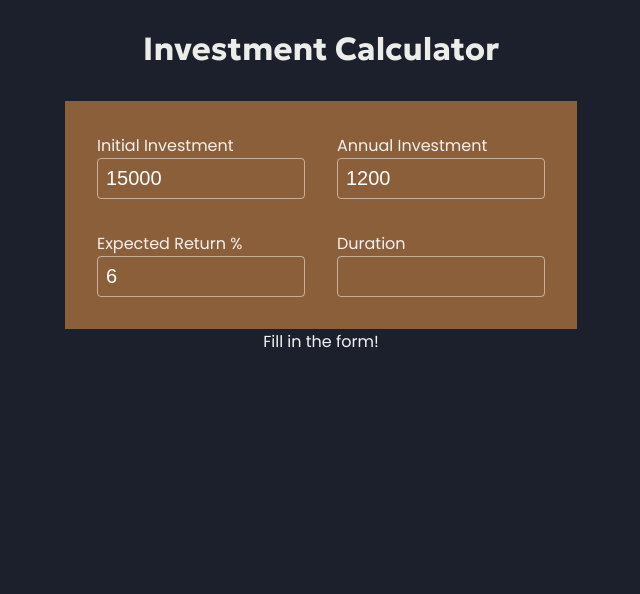
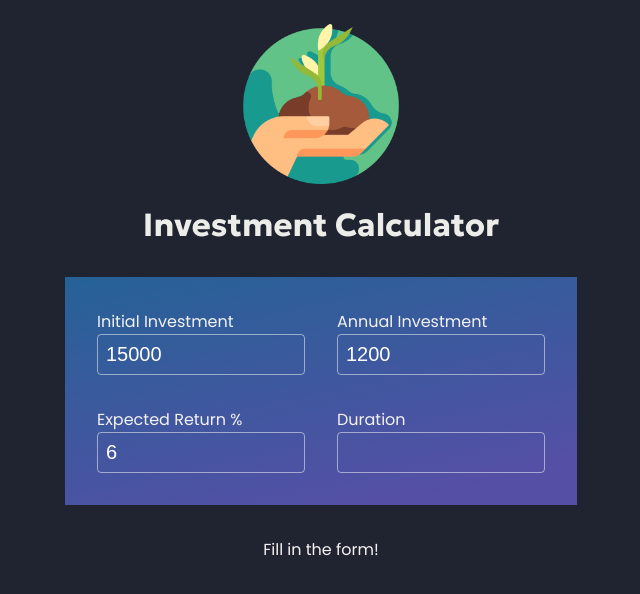
Before and after one commit to samko945/investment-calc, a React (Vite) app: page / in a window 1280 px wide. Shown: the top 594 px of the page, without its empty margins (319-959 px from the left). Built offline with nearby package versions, Linux system fonts and the light colour scheme.

Commit message:
add image

```diff
--- a/src/App.jsx
+++ b/src/App.jsx
@@ -1,4 +1,5 @@
 import { useState } from "react";
+import saplingImage from "../assets/sapling.png";
 import CalcParamsForm from "./components/CalcParamsForm";
 import Result from "./components/Result";
 
@@ -15,6 +16,7 @@ function App() {
 
 	return (
 		<>
+			<img src={saplingImage} alt="sapling" />
 			<h1>Investment Calculator</h1>
 			<CalcParamsForm data={calcParams} onDataChange={handleCalcParamsChange} />
 			<Result input={calcParams} />
--- a/src/index.css
+++ b/src/index.css
@@ -9,33 +9,46 @@ font-family: "Geologica", sans-serif;
 
 body {
 	font-family: "Poppins", sans-serif;
-	background-color: rgb(27, 32, 44);
+	background-color: rgb(32, 36, 48);
 	color: rgb(244, 242, 242);
 	display: flex;
 	flex-direction: column;
 	align-items: center;
 }
 
+img {
+	display: block;
+	margin: 1rem auto;
+	width: 10rem;
+}
+
 h1 {
 	font-family: "Geologica", sans-serif;
 	color: rgb(236, 237, 233);
 	text-align: center;
-	margin-bottom: 2rem;
+	/* margin-bottom: 2rem; */
 }
 
 section {
 	display: flex;
 	flex-direction: column;
 	align-items: center;
+	margin: 2rem 0;
 }
 
 form {
 	width: 32rem;
-	background-color: rgb(140, 95, 59);
+	background: rgba(140, 95, 59, 0.89);
 	display: grid;
 	grid-template-columns: repeat(2, 1fr);
 	gap: 2rem;
 	padding: 2rem;
+	/* background: rgba(255, 255, 255, 0.55); */
+	background: rgb(85, 79, 166);
+	background: -moz-linear-gradient(348deg, rgba(85, 79, 166, 1) 12%, rgba(37, 98, 150, 1) 100%);
+	background: -webkit-linear-gradient(348deg, rgba(85, 79, 166, 1) 12%, rgba(37, 98, 150, 1) 100%);
+	background: linear-gradient(348deg, rgba(85, 79, 166, 1) 12%, rgba(37, 98, 150, 1) 100%);
+	filter: progid:DXImageTransform.Microsoft.gradient(startColorstr="#554fa6",endColorstr="#256296",GradientType=1);
 }
 
 form > * {
@@ -57,10 +70,6 @@ input {
 	border: 1px solid rgba(255, 255, 255, 0.5);
 }
 
-table {
-	margin: 3rem 0;
-}
-
 table th,
 table td {
 	padding: 0 1rem;
```
Also changed, not shown: assets/sapling.png (added).
